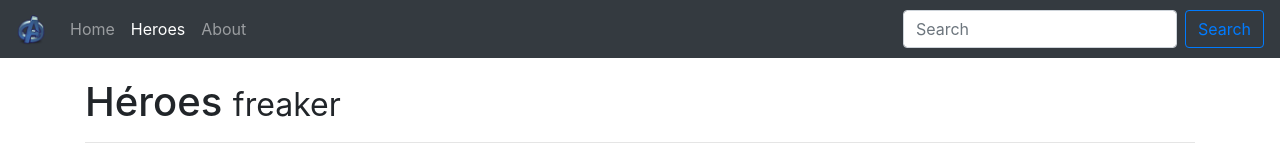
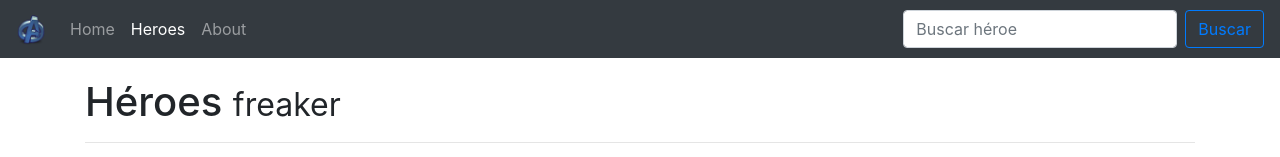
Before and after one commit to elsete/Angular, an Angular app: page /heroes in a window 1280 px wide. Shown: the top 157 px of the page. Built offline with nearby package versions, Linux system fonts and the light colour scheme.

Commit message:
Clase 60

```diff
--- a/src/app/components/heroes/heroes.component.ts
+++ b/src/app/components/heroes/heroes.component.ts
@@ -23,4 +23,21 @@ export class HeroesComponent implements OnInit {
     this._router.navigate(['/heroe', id]);
   }
 
+  public buscarHeroe(termino:string)
+  {
+      const heroesArr:Heroe[] = [];
+      termino = termino.toLowerCase();
+
+      for(let heroe of this.heroes)
+      {
+        let nombre:string = heroe.nombre.toLowerCase();
+        if(nombre.indexOf(termino) >= 0)
+        {
+          heroesArr.push(heroe);
+        }
+      }
+
+      return heroesArr;
+  }
+
 }
--- a/src/app/components/shared/navbar/navbar.component.html
+++ b/src/app/components/shared/navbar/navbar.component.html
@@ -1,4 +1,4 @@
-<nav class="navbar navbar-expand-lg navbar-dark bg-dark">
+  <nav class="navbar navbar-expand-lg navbar-dark bg-dark">
 
   <button class="navbar-toggler" type="button" data-toggle="collapse" data-target="#navbarSupportedContent" aria-controls="navbarSupportedContent" aria-expanded="false" aria-label="Toggle navigation">
     <span class="navbar-toggler-icon"></span>
@@ -21,9 +21,13 @@
       </li>
     </ul>
 
-    <form class="form-inline my-2 my-lg-0">
-      <input class="form-control mr-sm-2" type="search" placeholder="Search" aria-label="Search">
-      <button class="btn btn-outline-primary my-2 my-sm-0" type="submit">Search</button>
+    <form class="form-inline my-2 my-lg-0" onsubmit="return false">
+      <input class="form-control mr-sm-2" type="text" placeholder="Buscar héroe"
+        (keyup.enter)="buscarHeroe(buscarTexto.value)"
+        #buscarTexto >
+      <button class="btn btn-outline-primary my-2 my-sm-0" type="button"
+        (click)="buscarHeroe(buscarTexto.value)"
+        >Buscar</button>
     </form>
 
   </div>
--- a/src/app/components/shared/navbar/navbar.component.ts
+++ b/src/app/components/shared/navbar/navbar.component.ts
@@ -11,4 +11,8 @@ export class NavbarComponent implements OnInit {
   ngOnInit() {
   }
 
+  public buscarHeroe(termino:string){
+    console.log(termino);
+  }
+
 }
```
